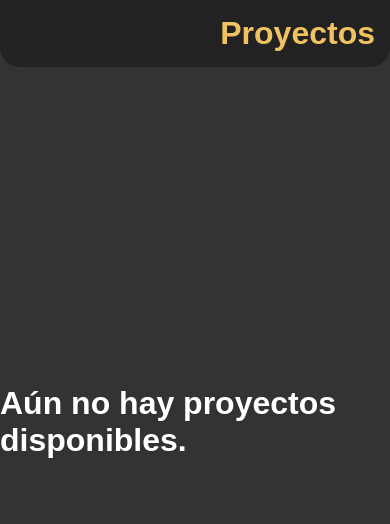
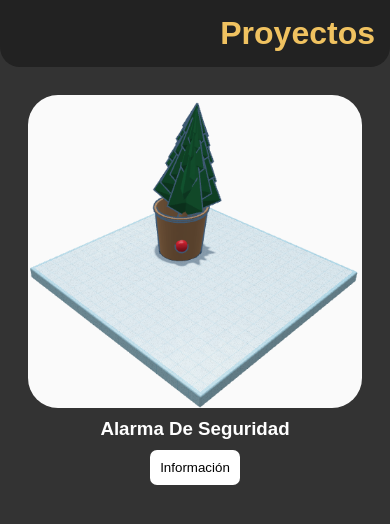
Before and after one commit to angelo-wq/long-electric, a plain HTML site: page proyectos.html in a window 390 px wide. Drawn offline with Linux system fonts and the light colour scheme; some icons are missing.

Commit message:
Nuevo Proyecto
Se agregó un nuevo proyecto

```diff
--- a/contacto.css
+++ b/contacto.css
@@ -76,7 +76,7 @@ button:active {
 
 
 
-main {
+#main {
 	animation: entrada 1.5s ease-in;
 }
 @keyframes entrada {
--- a/proyectos.html
+++ b/proyectos.html
@@ -7,10 +7,96 @@
 	<link href='https://cdn.boxicons.com/fonts/basic/boxicons.min.css' rel='stylesheet'>
 	<link href='https://cdn.boxicons.com/fonts/brands/boxicons-brands.min.css' rel='stylesheet'>
 	<link href='https://cdn.boxicons.com/fonts/animations.min.css' rel='stylesheet'>
-	<link rel="stylesheet" href="contacto.css">
 	<meta name="theme-color" content="#f0c260">
 	<link rel="icon" href="icon_web.png">
 	<title>Proyectos | LE</title>
+	<style>
+		* {
+	margin: 0;
+	padding: 0;
+	box-sizing: border-box;
+	user-select: none;
+}
+
+body {
+	background: #333;
+	color: white;
+	font-family: sans-serif;
+}
+		header {
+	display: flex;
+	justify-content: space-between;
+	align-items: center;
+	padding: 15px;
+	background: #222;
+	border-radius: 0 0 20px 20px;
+	position: fixed;
+	top: 0;
+	width: 100%;
+	color: #f0c260;
+}
+button {
+	padding: 10px;
+	border-radius: 7px;
+	border: none;
+	background: white;
+	color: black;
+	cursor: pointer;
+	transition: all 1s ease;
+}
+
+i {
+	font-size: 24px;
+	cursor: pointer;
+}
+
+button:active {
+	transform: scale(0.8);
+	transition: all .2s ease-in;
+}
+
+header {
+	animation: cabeza 2.5s ease-in-out;
+}
+@keyframes cabeza {
+	0%{
+		transform: translateX(-5000px);
+	}
+	100%{
+		transform: translateX(0);
+	}
+}
+		main {
+			display: grid;
+			grid-template-columns: repeat(
+				auto-fit,
+				minmax(200px, 1fr)
+			);
+			width: 100%;
+			margin-top: 70px;
+			padding: 25px;
+		}
+
+		img {
+			width: 30%;
+			border-radius: 30px;
+		}
+		.box {
+			width: 100%;
+			text-align: center;
+			display: flex;
+			flex-direction: column;
+			justify-content: center;
+			align-items: center;
+			gap: 10px;
+		}
+
+		@media screen and (max-width: 600px) {
+			img {
+				width: 98%;
+			}
+		}
+	</style>
 </head>
 
 <body>
@@ -19,10 +105,20 @@
 		<h1>Proyectos</h1>
 	</header>
 
-	<h1>Aún no hay proyectos disponibles.</h1>
+	<main>
+		<div class="box">
+			<img src="projects/foto1.png" alt="Proyecto Alarma de seguridad" title="Alarma de Seguridad Proyecto">
+			<h3>Alarma De Seguridad</h3>
+			<button onclick="infoOne()" class="info">Información</button>
+		</div>
+	</main>
 
 
-
+	<script>
+		function infoOne() {
+			window.location.href = 'projects/uno.html'
+		}
+	</script>
 	<script src="contacto.js"></script>
 </body>
 
```
Also changed, not shown: contacto.html (+1 -1 lines), projects/uno.html (added, +107 -0 lines), projects/foto1.png (added).
